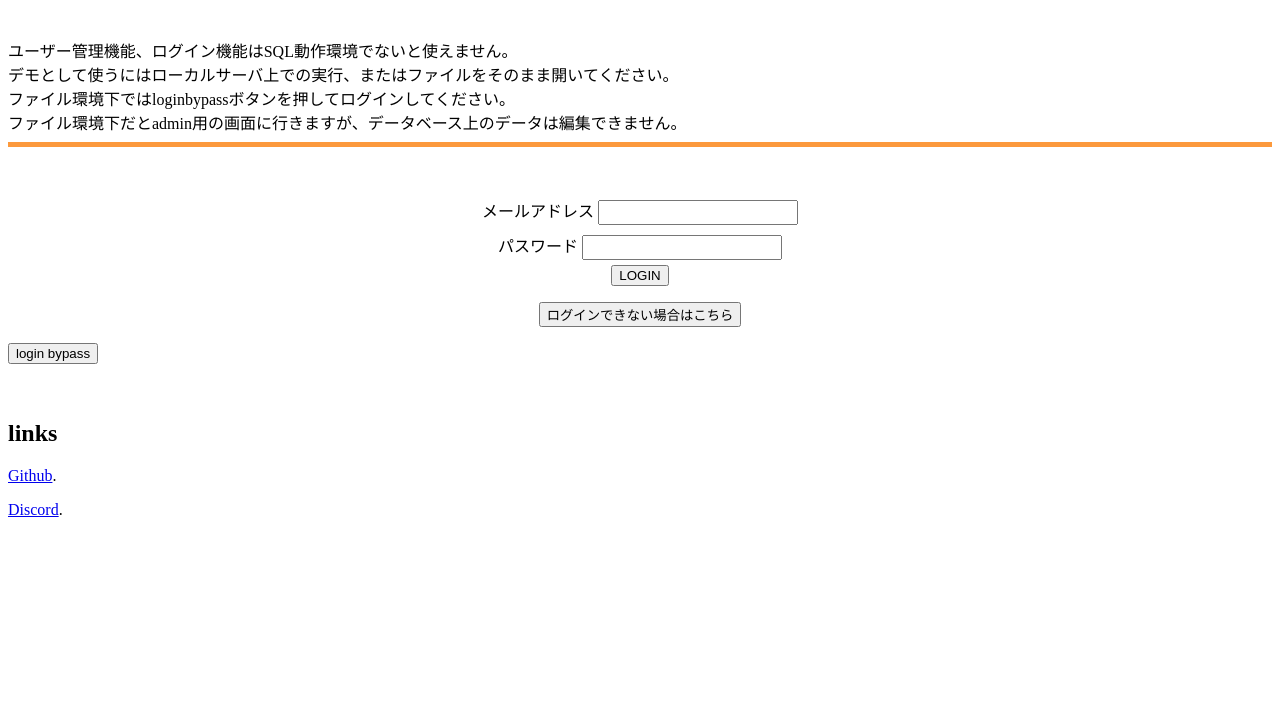
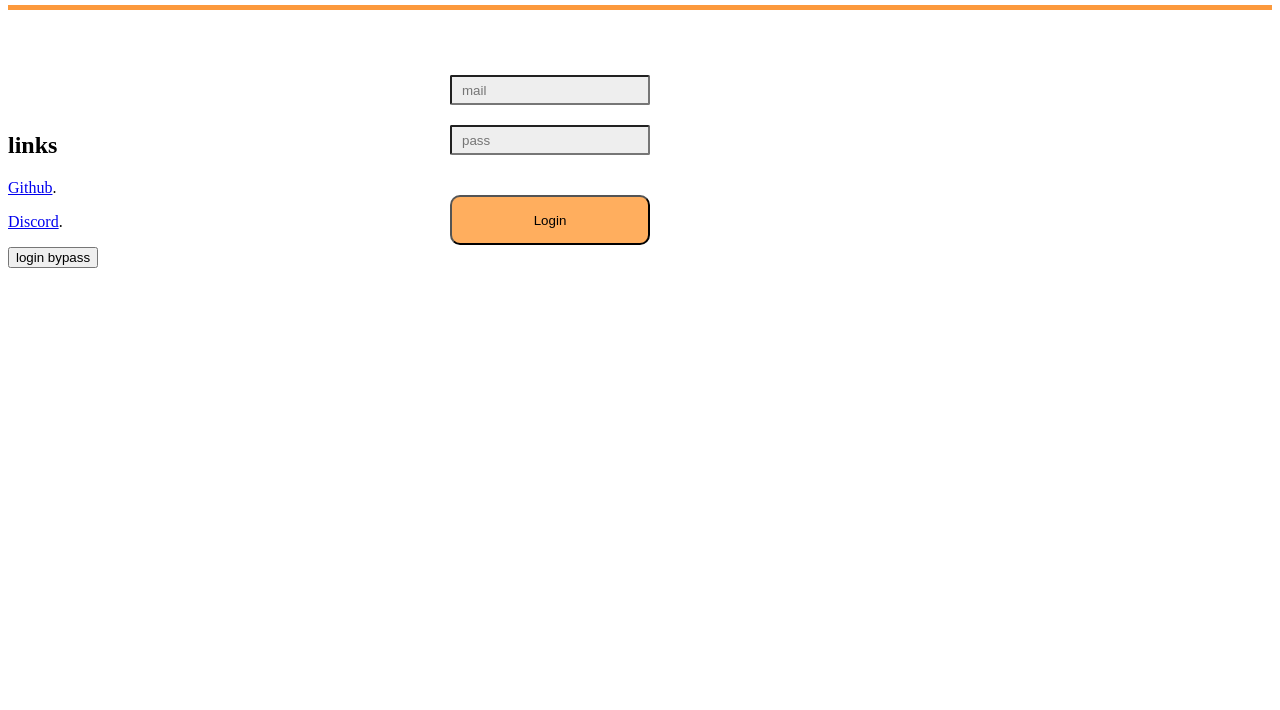
Before and after one commit to public-order-morals/release, a website: page index.html in a window 1280 px wide. Shown: the part 90-800 px from the top of the page. Drawn offline with Linux system fonts and the light colour scheme.

Commit message:
変な表示になってしまう問題を解決。ログイン画面を見やすく変更。cookie用のjsファイルを追加

```diff
--- /dev/null
+++ b/css/index.css
@@ -0,0 +1,33 @@
+#submit_id {
+	height: 30px;
+	padding: 0 10px;
+	position: absolute;
+	left: 450;
+	top: 160;
+	border-radius: 2px;
+	outline: 0;
+	background: #eee;
+}
+
+#submit_pass {
+	height: 30px;
+	padding: 0 10px;
+	position: absolute;
+	left: 450;
+	top: 210;
+	border-radius: 2px;
+	outline: 0;
+	background: #eee;
+}
+
+
+#login_button {
+	height: 50px;
+	padding: 0 20px;
+	position: absolute;
+	left: 450;
+	top: 280;
+	border-radius: 10px;
+	outline: 0;
+	background: rgb(255, 174, 94);
+}
--- a/index.html
+++ b/index.html
@@ -2,21 +2,16 @@
   <head>
     <meta charset="UTF-8">
     <link rel="stylesheet" href="css/style.css">
+    <link rel="stylesheet" href="css/index.css">
+    <link rel="stylesheet" href="css/home_follower.css">
 
-  <link rel="stylesheet" href="css/home_follower.css">
-
+    <script type="text/javascript" src="js/login_function.js"></script>
     <title>login</title>
   </head>
 
   <h1>
-    資産管理アプリケーション - LOGIN
+    Login
   </h1>
-  <br>
-  ユーザー管理機能、ログイン機能はSQL動作環境でないと使えません。<br>
-  デモとして使うにはローカルサーバ上での実行、またはファイルをそのまま開いてください。<br>
-  ファイル環境下ではloginbypassボタンを押してログインしてください。<br>
-  ファイル環境下だとadmin用の画面に行きますが、データベース上のデータは編集できません。
-
 
   <hr class="hr1">
 
@@ -28,34 +23,41 @@
   <label>パスワード</label><br>
   <input type="password" name="passward" value="" maxlength="8" placeholder="パスワードを入力">
   </form>-->
-
+<!---
   <form action="start.php" method="POST">
     <div>
-        <label>メールアドレス</label>
+        <label>Address </label>
         <input name="email" value="">
     </div>
     <div>
-        <label>パスワード</label>
+        <label>Passward </label>
         <input name="password" value="">
     </div>
-    <div>
-        <button>LOGIN</button>
-    </div>
+
 </form>
+-->
 
-<form>
-  <button type="submit">ログインできない場合はこちら</button>
-</form>
+<div>
+<input id="submit_id" id="s" name="s" type="text" placeholder="mail" />
+</div>
 
-<div2>
-<button type=“button” onclick="location.href='home_follower.html'">login bypass</button>
-</div2>
+<div>
+<input id="submit_pass" id="s" name="s" type="text" placeholder="pass" />
+</div>
+
+<div>
+  <input id="login_button" type="button" value="Login" onclick="login_data()" />
+</div>
+
+
 
 
 <br><br><br>
 <h2>links</h2>
 <p><a href="https://github.com/public-order-morals/product-frame/">Github</a>.</p>
 <p><a href="https://discord.com/">Discord</a>.</p>
-
+<div2>
+  <button type=“button” onclick="location.href='home_follower.html'">login bypass</button>
+</div2>
 
 </html>
--- a/js/login_function.js
+++ b/js/login_function.js
@@ -1,8 +1,17 @@
 //login中のユーザーを識別
 
+//ボタンが押されたとき
+function login_data() {
+    var email = document.getElementById("submit_id").value;
+    var pass = document.getElementById("submit_pass").value;
+    console.log(email,pass);
+    //login();
+};
 
+//認証処理
+function login(){
 
-function login(){
+console.log("pushed login function");
 document.cookie = 'permission=admin';
 document.cookie = 'number=1';
 let name = encodeURIComponent('tagu');
@@ -10,9 +19,10 @@ document.cookie = 'name=' + name;
 
 let e = document.getElementById('msg');
 e.insertAdjacentHTML('afterend', '<p>' + document.cookie + '</p>');
+
 };
 
-
+//アプリ内でログイン中のユーザーを知りたいときに使う
 function who(){
 var cookies = document.cookie; //全てのcookieを取り出して
 var cookiesArray = cookies.split(';'); // ;で分割し配列に
--- a/js/root.js
+++ b/js/root.js
@@ -1,4 +1,4 @@
-//検索機能
+//データの管理（すべてのHTMLでincludeして）
 
 message.innerHTML = "データを取得してください";
 var data = [
```
Also changed, not shown: home_follower.html (+4 -4 lines), css/submit.css (line endings or trailing spaces), images/action.gif (deleted), images/change.jpg (added), images/search.jpg (added), images/submit.jpg (added), images/user.jpg (added), readme.md, 2 other files.
